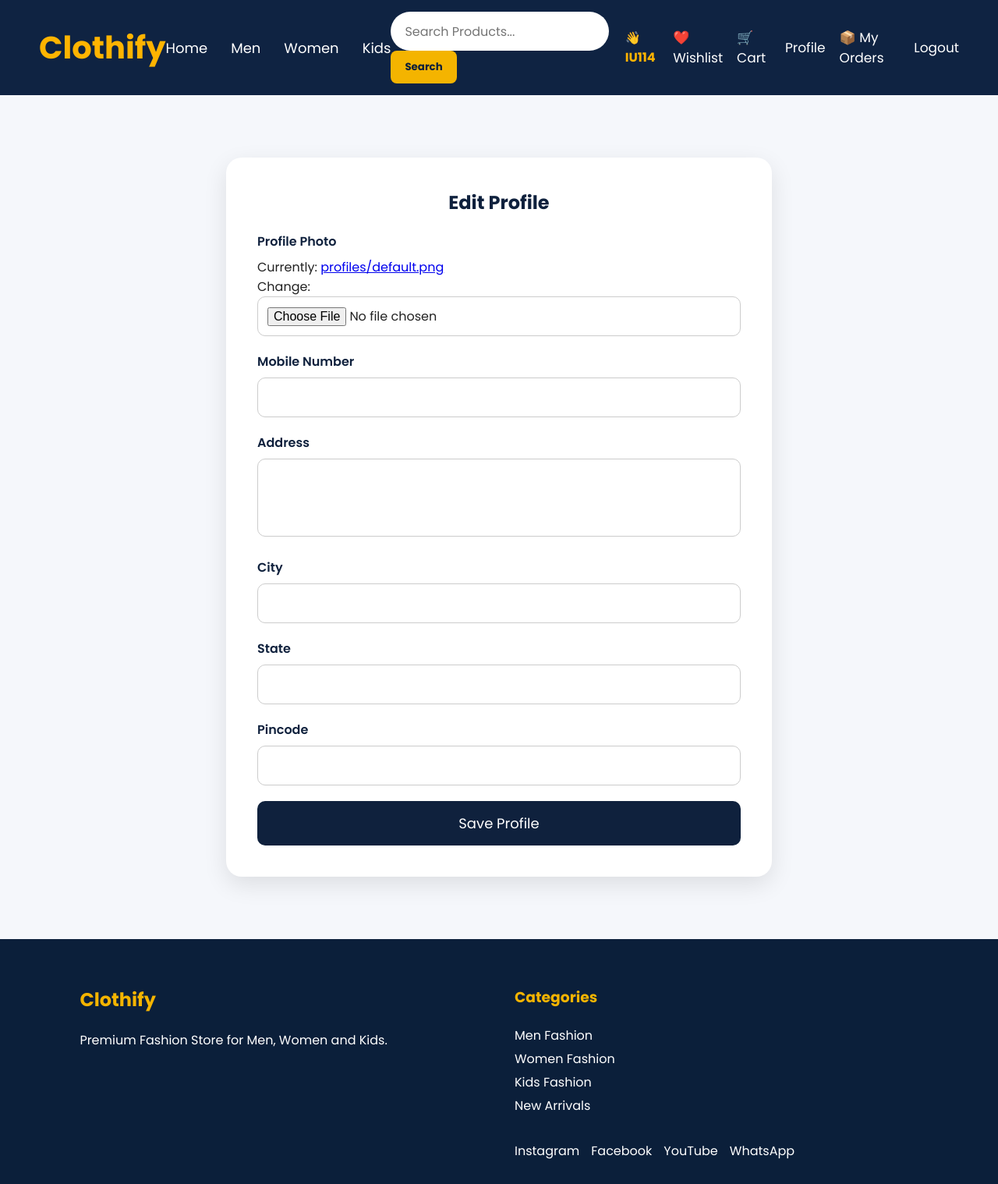
After one commit to DilipkumarPrajapati-ce/clothify-, a Django app: page /edit-profile/ in a window 1280 px wide. The commit adds this page. Shown: the whole page at 78% size. Run offline with Django 5.2, Linux system fonts and the light colour scheme; a user stored in the database is signed in; data comes from the database, SQL or seed files in the repository; both versions use the stored data as it was after the commit.

Commit message:
day 15
day 15 workings

```diff
--- /dev/null
+++ b/products/forms.py
@@ -0,0 +1,17 @@
+from django import forms
+from .models import Profile
+
+
+class ProfileForm(forms.ModelForm):
+
+    class Meta:
+        model = Profile
+
+        fields = [
+            "profile_photo",
+            "mobile",
+            "address",
+            "city",
+            "state",
+            "pincode",
+        ]
--- a/products/urls.py
+++ b/products/urls.py
@@ -101,7 +101,11 @@ path(
     name="profile"
 ),
 
-
+path(
+    "edit-profile/",
+    views.edit_profile,
+    name="edit_profile"
+),
 
 
 ]
--- a/products/views.py
+++ b/products/views.py
@@ -5,7 +5,7 @@ from .models import Product, Cart, Wishlist, Order
 from django.contrib.admin.views.decorators import staff_member_required
 from django.contrib.auth.models import User
 from .models import Product, Cart, Wishlist, Order, Profile
-
+from .forms import ProfileForm
 # ==========================
 # Home Page
 # ==========================
@@ -437,3 +437,40 @@ def profile(request):
             "profile": profile
         }
     )
+
+
+@login_required
+def edit_profile(request):
+
+    profile = Profile.objects.get(user=request.user)
+
+    if request.method == "POST":
+
+        form = ProfileForm(
+            request.POST,
+            request.FILES,
+            instance=profile
+        )
+
+        if form.is_valid():
+
+            form.save()
+
+            messages.success(
+                request,
+                "Profile Updated Successfully."
+            )
+
+            return redirect("profile")
+
+    else:
+
+        form = ProfileForm(instance=profile)
+
+    return render(
+        request,
+        "edit_profile.html",
+        {
+            "form": form
+        }
+    )
--- a/static/css/style.css
+++ b/static/css/style.css
@@ -1798,3 +1798,118 @@ body{
     margin:10px;
 
 }
+
+/* ==========================
+   EDIT PROFILE
+========================== */
+
+.form-group{
+
+    margin-bottom:20px;
+
+    text-align:left;
+
+}
+
+.form-group label{
+
+    display:block;
+
+    margin-bottom:8px;
+
+    font-weight:600;
+
+    color:#0F213D;
+
+}
+
+.form-group input,
+.form-group textarea{
+
+    width:100%;
+
+    padding:12px;
+
+    border:1px solid #ccc;
+
+    border-radius:10px;
+
+    font-size:16px;
+
+}
+
+.form-group textarea{
+
+    height:100px;
+
+    resize:none;
+
+}
+
+.save-btn{
+
+    width:100%;
+
+    padding:15px;
+
+    background:#0F213D;
+
+    color:white;
+
+    border:none;
+
+    border-radius:10px;
+
+    font-size:18px;
+
+    cursor:pointer;
+
+    transition:.3s;
+
+}
+
+.save-btn:hover{
+
+    background:#F5B301;
+
+    color:#0F213D;
+
+}
+
+.dashboard-menu{
+
+    margin-top:35px;
+
+    display:flex;
+
+    flex-direction:column;
+
+    gap:15px;
+
+}
+
+.dashboard-menu a{
+
+    background:#0F213D;
+
+    color:white;
+
+    text-decoration:none;
+
+    padding:15px;
+
+    border-radius:10px;
+
+    transition:.3s;
+
+    font-size:18px;
+
+}
+
+.dashboard-menu a:hover{
+
+    background:#F5B301;
+
+    color:#0F213D;
+
+}
--- /dev/null
+++ b/templates/edit_profile.html
@@ -0,0 +1,74 @@
+{% load static %}
+<!DOCTYPE html>
+<html lang="en">
+
+<head>
+
+    <meta charset="UTF-8">
+
+    <meta name="viewport" content="width=device-width, initial-scale=1.0">
+
+    <title>Edit Profile | Clothify</title>
+
+    <link rel="stylesheet" href="{% static 'css/style.css' %}">
+
+</head>
+
+<body>
+
+{% include 'navbar.html' %}
+
+<section class="profile-page">
+
+    <div class="profile-card">
+
+        <h2>Edit Profile</h2>
+
+        <form method="POST" enctype="multipart/form-data">
+
+            {% csrf_token %}
+
+            <div class="form-group">
+                <label>Profile Photo</label>
+                {{ form.profile_photo }}
+            </div>
+
+            <div class="form-group">
+                <label>Mobile Number</label>
+                {{ form.mobile }}
+            </div>
+
+            <div class="form-group">
+                <label>Address</label>
+                {{ form.address }}
+            </div>
+
+            <div class="form-group">
+                <label>City</label>
+                {{ form.city }}
+            </div>
+
+            <div class="form-group">
+                <label>State</label>
+                {{ form.state }}
+            </div>
+
+            <div class="form-group">
+                <label>Pincode</label>
+                {{ form.pincode }}
+            </div>
+
+            <button type="submit" class="save-btn">
+                Save Profile
+            </button>
+
+        </form>
+
+    </div>
+
+</section>
+
+{% include 'footer.html' %}
+
+</body>
+</html>
```
Also changed, not shown: templates/profile.html (+18 -11 lines), db.sqlite3.
